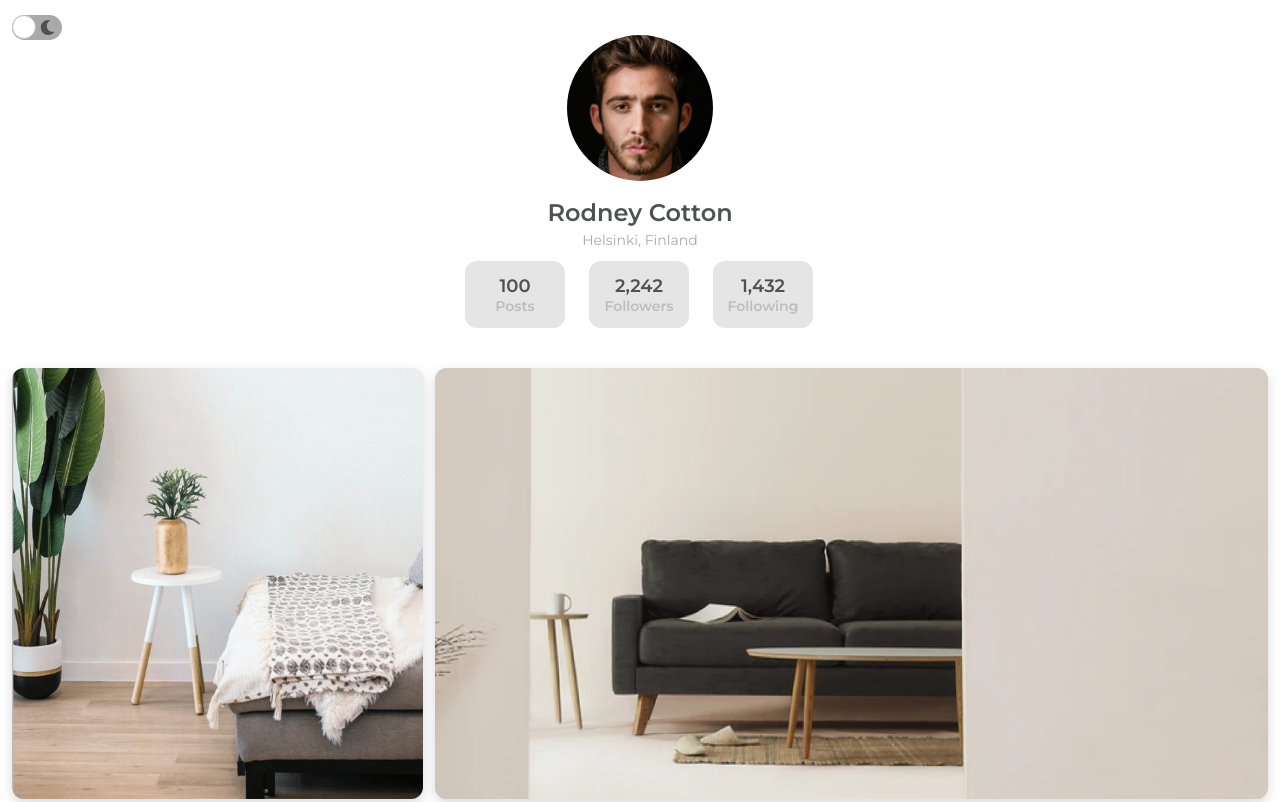
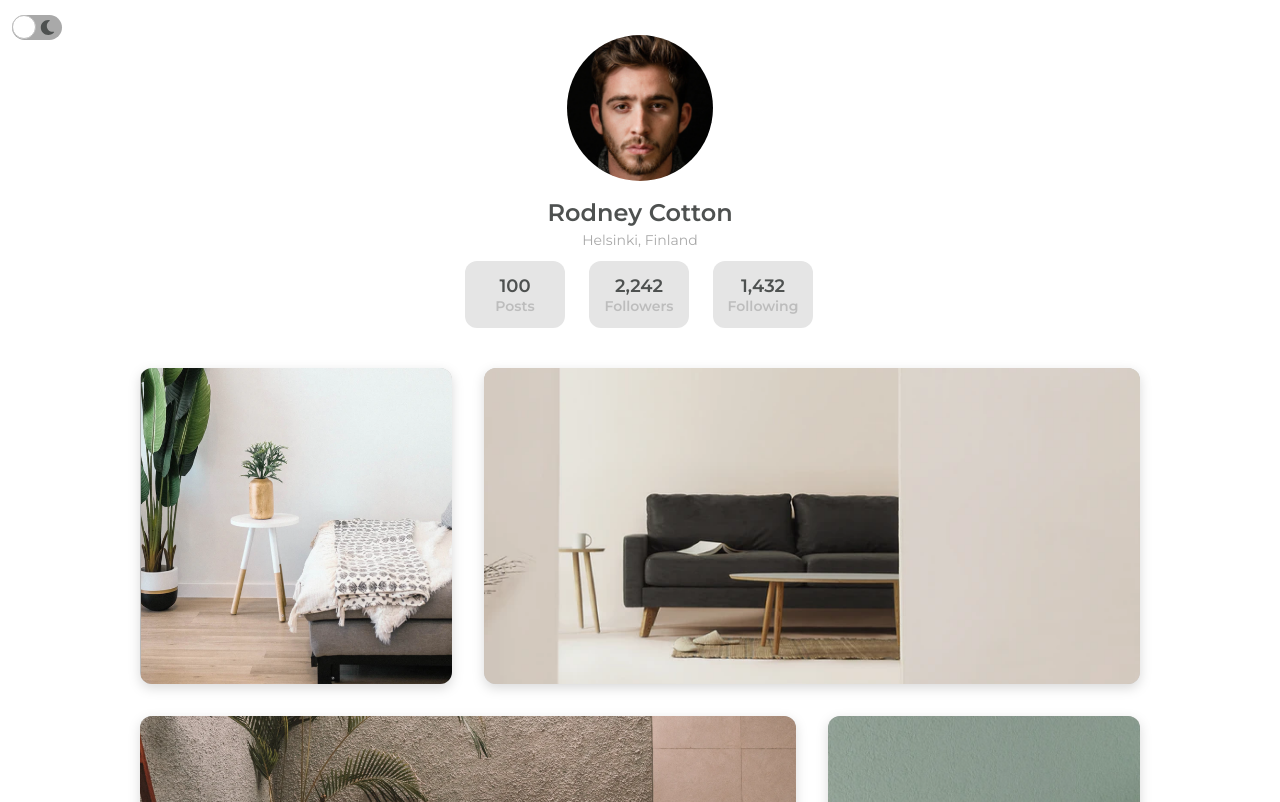
Before and after one commit to CamiloBeltran24/gallery-challenge, a website: page index.html in a window 1280 px wide. Shown: the top 802 px of the page. Drawn offline with Linux system fonts and the light colour scheme.

Commit message:
:iphone: cambios en el grid de la galeria
he agregado los cambios correspondientes al contenedor de la galeria

```diff
--- a/src/scss/_breackpoints.scss
+++ b/src/scss/_breackpoints.scss
@@ -2,7 +2,7 @@
 //        DESKTOP         //
 // ====================== //
 @media (min-width: 1024px) {
-  // PROFILE
+  // PROFILE //
   .profile {
     &__picture {
       width: 15.6rem;
@@ -35,4 +35,10 @@
       }
     }
   }
+  // GalleryGrid //
+  .galleryGrid {
+    max-width: 100rem;
+    margin: auto;
+    gap: 3.2rem;
+  }
 }
```
Also changed, not shown: src/css/styles.css, 1 other file.
